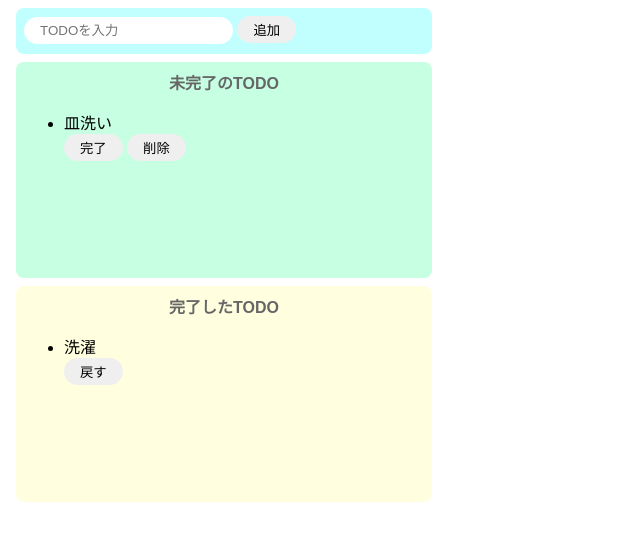
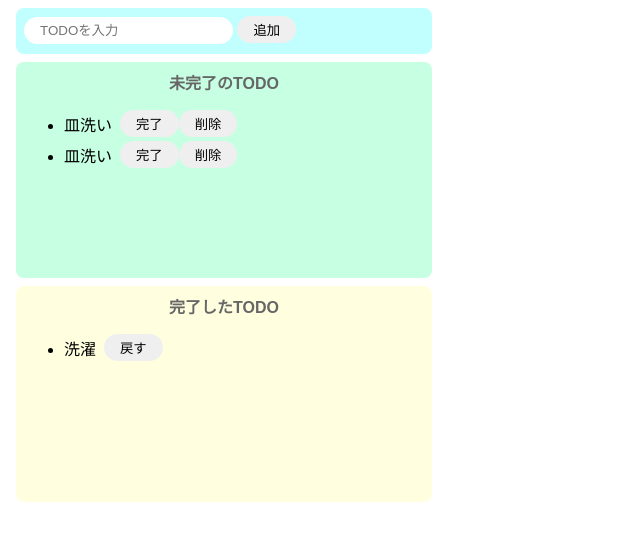
Before and after one commit to gwonin-kenji/React-product, a website built with Parcel: page index.html in a window 1280 px wide. Shown: the whole page, without its empty margins (0-640 px from the left). Built offline with nearby package versions, Linux system fonts and the light colour scheme.

Commit message:
修正＆liタグスタイリング

```diff
--- a/index.html
+++ b/index.html
@@ -13,8 +13,14 @@
     <div class="imcomplete_area">
       <p class="title">未完了のTODO</p>
       <ul>
-        <li>皿洗い</li>
-        <div>
+        <div class="list_row">
+          <li>皿洗い</li>
+          <button>完了</button>
+          <button>削除</button>
+        </div>
+
+        <div class="list_row">
+          <li>皿洗い</li>
           <button>完了</button>
           <button>削除</button>
         </div>
@@ -23,8 +29,8 @@
     <div class="complete_area">
       <p class="title">完了したTODO</p>
       <ul>
-        <li>洗濯</li>
-        <div>
+        <div class="list_row">
+          <li>洗濯</li>
           <button>戻す</button>
         </div>
       </ul>
--- a/src/styles.css
+++ b/src/styles.css
@@ -19,6 +19,10 @@ button:hover {
   background-color: #ff7fff;
   color: #fff;
   cursor: pointer;
+}
+
+li {
+  margin-right: 8px;
 }
 
 .input_area {
@@ -54,3 +58,9 @@ button:hover {
   font-weight: bold;
   color: #666;
 }
+
+.list_row {
+  display: flex;
+  padding-bottom: 4px;
+  align-items: center;
+}
```
